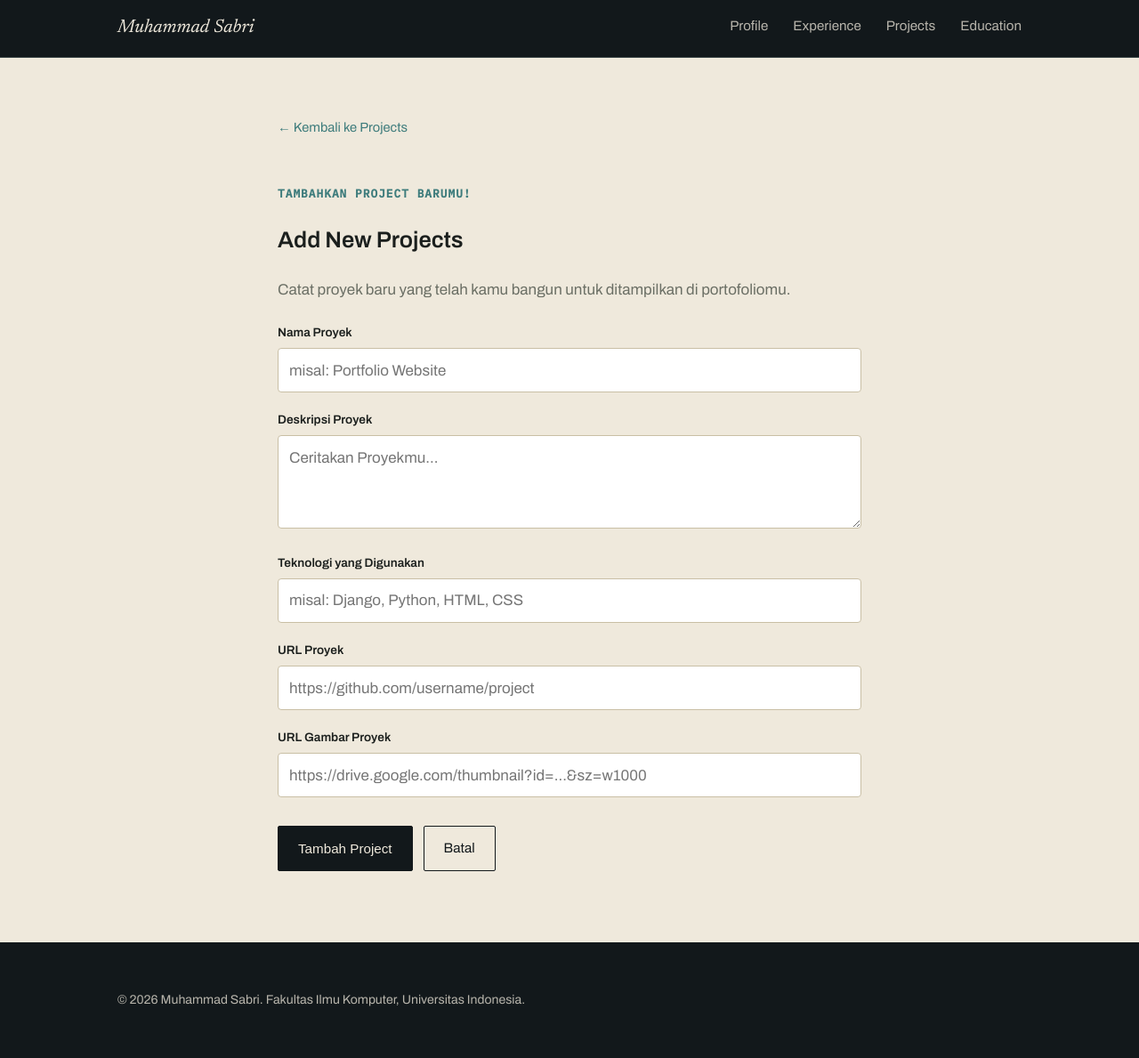
After one commit to Arb00/myportofolio, a Django app: page /projects/add/ in a window 1280 px wide. The commit adds this page. Shown: the whole page at 89% size. Run offline with Django 5.2, Linux system fonts and the light colour scheme.

Commit message:
feat: Implement project model, form, views, and data delivery

```diff
--- a/main/admin.py
+++ b/main/admin.py
@@ -1,5 +1,6 @@
 from django.contrib import admin
-from main.models import Experience, Education
+from main.models import Education, Experience, Project
 
 admin.site.register(Experience)
 admin.site.register(Education)
+admin.site.register(Project)
--- a/main/forms.py
+++ b/main/forms.py
@@ -1,5 +1,6 @@
 from django import forms
-from main.models import Experience
+from main.models import Experience, Project
+
 
 class ExperienceForm(forms.ModelForm):
     class Meta:
@@ -47,3 +48,52 @@ class ExperienceForm(forms.ModelForm):
                 }
             ),
         }
+
+
+class ProjectForm(forms.ModelForm):
+    class Meta:
+        model = Project
+        fields = [
+            "title",
+            "description",
+            "tech_stack",
+            "project_url",
+            "project_image_url",
+        ]
+        labels = {
+            "title": "Nama Proyek",
+            "description": "Deskripsi Proyek",
+            "tech_stack": "Teknologi yang Digunakan",
+            "project_url": "URL Proyek",
+            "project_image_url": "URL Gambar Proyek",
+        }
+        widgets = {
+            "title": forms.TextInput(
+                attrs={
+                    "placeholder": "misal: Portfolio Website",
+                    "maxlength": 255,
+                }
+            ),
+            "description": forms.Textarea(
+                attrs={
+                    "placeholder": "Ceritakan Proyekmu...",
+                    "rows": 3,
+                }
+            ),
+            "tech_stack": forms.TextInput(
+                attrs={
+                    "placeholder": "misal: Django, Python, HTML, CSS",
+                    "maxlength": 255,
+                }
+            ),
+            "project_url": forms.URLInput(
+                attrs={
+                    "placeholder": "https://github.com/username/project",
+                }
+            ),
+            "project_image_url": forms.URLInput(
+                attrs={
+                    "placeholder": "https://drive.google.com/thumbnail?id=...&sz=w1000",
+                }
+            ),
+        }
--- a/main/urls.py
+++ b/main/urls.py
@@ -1,15 +1,22 @@
 from django.urls import path
 from main.views import (
-    show_main,
+    create_experience,
+    create_project,
+    delete_experience,
+    delete_project,
+    get_experience_json,
+    get_experience_json_by_id,
+    get_experience_xml,
+    get_experience_xml_by_id,
+    get_project_json_by_id,
+    get_project_xml_by_id,
+    get_projects_json,
+    get_projects_xml,
+    show_education,
     show_experience,
     show_experience_detail,
-    create_experience,
-    delete_experience,
-    get_experience_json,
-    get_experience_xml,
-    get_experience_json_by_id,
-    get_experience_xml_by_id,
-    show_education,
+    show_main,
+    show_projects,
 )
 
 app_name = "main"
@@ -33,4 +40,19 @@ urlpatterns = [
         name="get_experience_xml_by_id",
     ),
     path("education/", show_education, name="show_education"),
+    path("projects/", show_projects, name="show_projects"),
+    path("projects/add/", create_project, name="create_project"),
+    path("projects/<uuid:project_id>/delete/", delete_project, name="delete_project"),
+    path("api/projects/", get_projects_json, name="get_projects_json"),
+    path("api/projects/xml/", get_projects_xml, name="get_projects_xml"),
+    path(
+        "api/projects/<uuid:project_id>/",
+        get_project_json_by_id,
+        name="get_project_json_by_id",
+    ),
+    path(
+        "api/projects/xml/<uuid:project_id>/",
+        get_project_xml_by_id,
+        name="get_project_xml_by_id",
+    ),
 ]
--- a/main/views.py
+++ b/main/views.py
@@ -2,8 +2,8 @@ from django.contrib import messages
 from django.core import serializers
 from django.http import HttpResponse
 from django.shortcuts import get_object_or_404, redirect, render
-from main.forms import ExperienceForm
-from main.models import Education, Experience
+from main.forms import ExperienceForm, ProjectForm
+from main.models import Education, Experience, Project
 
 
 def show_main(request):
@@ -18,6 +18,7 @@ def show_main(request):
     }
     return render(request, "index.html", context)
 
+
 def get_experience_json(request):
     title_query = request.GET.get("title", "").strip()
     experiences = Experience.objects.all()
@@ -26,6 +27,7 @@ def get_experience_json(request):
 
     experience_json = serializers.serialize("json", experiences)
     return HttpResponse(experience_json, content_type="application/json")
+
 
 def get_experience_xml(request):
     title_query = request.GET.get("title", "").strip()
@@ -64,6 +66,7 @@ def show_experience(request):
     }
     return render(request, "experience.html", context)
 
+
 def create_experience(request):
     form = ExperienceForm(request.POST or None)
     if request.method == "POST" and form.is_valid():
@@ -77,12 +80,14 @@ def create_experience(request):
     }
     return render(request, "experience_form.html", context)
 
+
 def delete_experience(request, experience_id):
     experience = get_object_or_404(Experience, pk=experience_id)
     if request.method == "POST":
         experience.delete()
         messages.success(request, "Pengalaman berhasil dihapus!")
     return redirect("main:show_experience")
+
 
 def show_experience_detail(request, id):
     context = {
@@ -98,3 +103,74 @@ def show_education(request):
         "education_list": Education.objects.all(),
     }
     return render(request, "education.html", context)
+
+
+def get_projects_json(request):
+    title_query = request.GET.get("title", "").strip()
+    projects = Project.objects.all()
+    if title_query:
+        projects = projects.filter(title__icontains=title_query)
+
+    projects_json = serializers.serialize("json", projects)
+    return HttpResponse(projects_json, content_type="application/json")
+
+
+def get_projects_xml(request):
+    title_query = request.GET.get("title", "").strip()
+    projects = Project.objects.all()
+    if title_query:
+        projects = projects.filter(title__icontains=title_query)
+
+    projects_xml = serializers.serialize("xml", projects)
+    return HttpResponse(projects_xml, content_type="application/xml")
+
+
+def get_project_json_by_id(request, project_id):
+    project = get_object_or_404(Project, pk=project_id)
+    project_json = serializers.serialize("json", [project])
+    return HttpResponse(project_json, content_type="application/json")
+
+
+def get_project_xml_by_id(request, project_id):
+    project = get_object_or_404(Project, pk=project_id)
+    project_xml = serializers.serialize("xml", [project])
+    return HttpResponse(project_xml, content_type="application/xml")
+
+
+def show_projects(request):
+    json_response = get_projects_json(request)
+    projects = serializers.deserialize(
+        "json", json_response.content.decode("utf-8")
+    )
+    project_list = [project.object for project in projects]
+
+    title_query = request.GET.get("title", "").strip()
+    context = {
+        "name": "Muhammad Sabri",
+        "project_list": project_list,
+        "title_query": title_query,
+    }
+    return render(request, "project.html", context)
+
+
+def create_project(request):
+    form = ProjectForm(request.POST or None)
+    if request.method == "POST" and form.is_valid():
+        form.save()
+        messages.success(request, "Proyek baru berhasil ditambahkan!")
+        return redirect("main:show_projects")
+
+    context = {
+        "name": "Muhammad Sabri",
+        "form": form,
+    }
+    return render(request, "projects_form.html", context)
+
+
+def delete_project(request, project_id):
+    project = get_object_or_404(Project, pk=project_id)
+    if request.method == "POST":
+        project.delete()
+        messages.success(request, "Project berhasil dihapus!")
+        return redirect("main:show_projects")
+    return redirect("main:show_projects")
--- a/static/css/style.css
+++ b/static/css/style.css
@@ -1188,3 +1188,206 @@ section.block {
     .experience-search__controls { grid-template-columns: 1fr; }
     .experience-search button { width: 100%; }
 }
+
+/* ============================================================
+   PROJECTS (TUTORIAL 03)
+   ============================================================ */
+.project-header {
+    width: 100%;
+    display: flex;
+    justify-content: space-between;
+    align-items: center;
+    gap: 1rem;
+    margin-bottom: 1.5rem;
+}
+
+.project-header h1 {
+    margin-bottom: 0;
+}
+
+.project-grid {
+    grid-template-columns: repeat(2, minmax(0, 1fr));
+}
+
+.project-grid .experience-card {
+    display: flex;
+    flex-direction: column;
+}
+
+.project-image {
+    display: block;
+    width: 100%;
+    height: auto;
+    border: 1px solid var(--line);
+    border-radius: var(--radius);
+    margin-bottom: 1rem;
+}
+
+.project-add-button {
+    display: inline-flex;
+    align-items: center;
+    gap: 0.45rem;
+}
+
+.project-add-button span {
+    font-size: 1.25rem;
+    line-height: 1;
+}
+
+.project-search {
+    display: flex;
+    gap: 0.75rem;
+    margin-bottom: 1.5rem;
+}
+
+.project-search__input {
+    width: 100%;
+    min-width: 0;
+    padding: 0.7rem;
+    border: 1px solid var(--line);
+    border-radius: var(--radius);
+    background: #fff;
+    color: var(--ink);
+    font: inherit;
+}
+
+.project-search__input:focus {
+    outline: 2px solid var(--teal);
+    border-color: var(--teal);
+}
+
+.project-actions {
+    display: flex;
+    align-items: center;
+    flex-wrap: wrap;
+    gap: 16px;
+    margin-top: 1rem;
+}
+
+.project-card-actions {
+    display: flex;
+    flex-direction: column;
+    margin-top: auto;
+}
+
+.project-form {
+    width: 100%;
+    max-width: 100%;
+    margin-top: 1.5rem;
+}
+
+.project-delete-modal {
+    display: none;
+    position: fixed;
+    inset: 0;
+    width: 100%;
+    height: 100%;
+    max-width: none;
+    max-height: none;
+    margin: 0;
+    padding: 1rem;
+    border: 0;
+    background: transparent;
+    z-index: 30;
+    align-items: center;
+    justify-content: center;
+}
+
+.project-delete-modal:popover-open {
+    display: flex;
+}
+
+.project-delete-modal__backdrop {
+    position: absolute;
+    inset: 0;
+    width: 100%;
+    height: 100%;
+    border: 0;
+    padding: 0;
+    background: rgba(18, 24, 27, 0.58);
+    cursor: default;
+}
+
+.project-delete-modal__content {
+    position: relative;
+    z-index: 1;
+    width: min(100%, 480px);
+    padding: 1.5rem;
+    background: var(--paper);
+    border: 1px solid var(--line);
+    border-radius: var(--radius);
+    box-shadow: var(--shadow-md);
+}
+
+.project-delete-modal__content h2 {
+    margin: 0 0 0.75rem;
+    font-family: var(--font-display);
+    font-size: 1.5rem;
+}
+
+.project-delete-modal__close {
+    position: absolute;
+    top: 1rem;
+    right: 1rem;
+    border: 0;
+    padding: 0;
+    background: transparent;
+    color: var(--text-muted);
+    font-size: 1.8rem;
+    line-height: 1;
+    cursor: pointer;
+}
+
+.project-delete-modal__actions {
+    display: flex;
+    justify-content: flex-end;
+    gap: 0.75rem;
+    margin-top: 1.5rem;
+}
+
+@media (max-width: 680px) {
+    .project-header {
+        align-items: flex-start;
+        flex-direction: column;
+    }
+
+    .project-add-button {
+        width: 100%;
+        justify-content: center;
+    }
+
+    .project-grid {
+        grid-template-columns: 1fr;
+    }
+
+    .project-search {
+        flex-direction: column;
+    }
+
+    .project-search button {
+        width: 100%;
+    }
+
+    .project-delete-modal {
+        align-items: flex-end;
+        padding: 0;
+    }
+
+    .project-delete-modal__content {
+        width: 100%;
+        padding: 1.25rem;
+        border-radius: var(--radius) var(--radius) 0 0;
+    }
+
+    .project-delete-modal__actions {
+        flex-direction: column-reverse;
+    }
+
+    .project-delete-modal__actions .button,
+    .project-delete-modal__actions .btn,
+    .project-delete-modal__actions form,
+    .project-delete-modal__actions .delete-button {
+        width: 100%;
+        text-align: center;
+    }
+}
--- a/templates/base.html
+++ b/templates/base.html
@@ -32,8 +32,10 @@
         <nav class="site-nav">
             <a href="{% url 'main:show_main' %}">Profile</a>
             <a href="{% url 'main:show_experience' %}">Experience</a>
+            <a href="{% url 'main:show_projects' %}">Projects</a>
             <a href="{% url 'main:show_education' %}">Education</a>
         </nav>
+
 
     </div>
 </header>
--- /dev/null
+++ b/templates/projects_form.html
@@ -0,0 +1,45 @@
+{% extends "base.html" %}
+
+{% block title %}
+    Add Project - {{ name }}
+{% endblock %}
+
+{% block content %}
+<section class="experience-form-section">
+    <div class="wrap form-wrap">
+        <a class="back-link" href="{% url 'main:show_projects' %}">
+            &larr; Kembali ke Projects
+        </a>
+
+        <p class="section-kicker">TAMBAHKAN PROJECT BARUMU!</p>
+        <h1>Add New Projects</h1>
+        <p class="form-intro">Catat proyek baru yang telah kamu bangun untuk ditampilkan di portofoliomu.</p>
+
+        <form method="POST" action="{% url 'main:create_project' %}" class="experience-form project-form" novalidate>
+            {% csrf_token %}
+
+            {% for field in form %}
+                <div class="form-field form-group">
+                    <label for="{{ field.id_for_label }}">{{ field.label }}</label>
+                    {{ field }}
+                    {% if field.help_text %}
+                        <small>{{ field.help_text }}</small>
+                    {% endif %}
+                    {% for error in field.errors %}
+                        <p class="form-error">{{ error }}</p>
+                    {% endfor %}
+                </div>
+            {% endfor %}
+
+            {% for error in form.non_field_errors %}
+                <p class="form-error">{{ error }}</p>
+            {% endfor %}
+
+            <div class="form-actions">
+                <button class="btn btn-primary button" type="submit">Tambah Project</button>
+                <a class="btn btn-ghost button button-secondary" href="{% url 'main:show_projects' %}">Batal</a>
+            </div>
+        </form>
+    </div>
+</section>
+{% endblock %}
```
Also changed, not shown: main/models.py (+12 -0 lines), main/tests.py (+84 -1 lines), templates/components/project_delete_modal.html (added, +54 -0 lines), templates/project.html (added, +75 -0 lines), main/migrations/0005_project.py (added).
